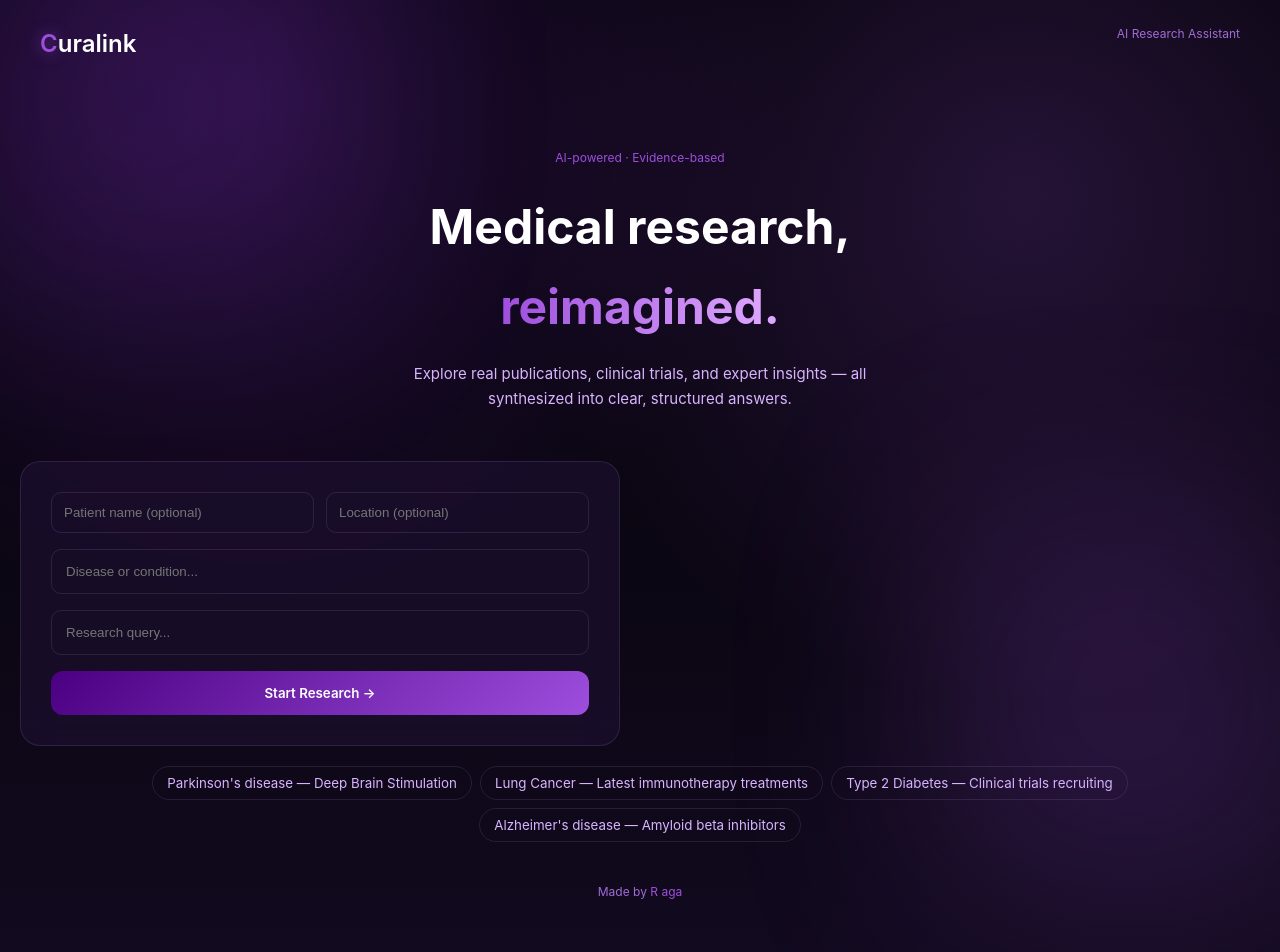
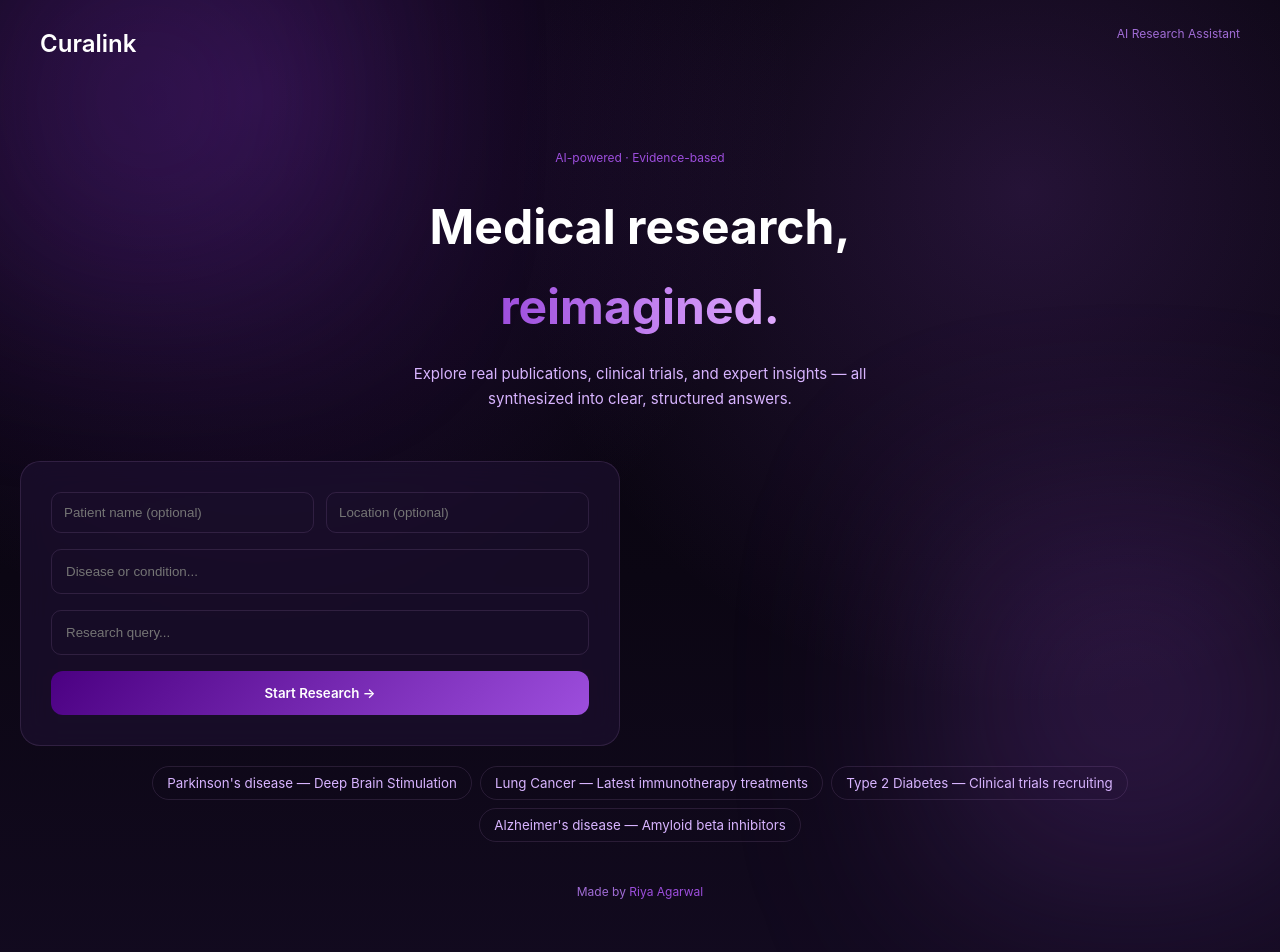
Before and after one commit to RiyaAgarwal0101/curalink, a React (Vite) app in the folder client/: page / in a window 1280 px wide. Shown: the top 952 px of the page. Built offline with nearby package versions, Linux system fonts and the light colour scheme; no server answers.

Commit message:
Update LandingPage.jsx

```diff
--- a/client/src/pages/LandingPage.jsx
+++ b/client/src/pages/LandingPage.jsx
@@ -41,7 +41,6 @@ export default function LandingPage() {
           patientName: form.patientName
         }
       })
-
     } catch {
       setError('Server connection failed.')
     } finally {
@@ -64,7 +63,8 @@ export default function LandingPage() {
       {/* Navbar */}
       <nav className={styles.nav}>
         <div className={styles.logo}>
-          <span className={styles.logoGlow}>C</span>uralink
+          <span className={styles.logoWhite}>Cura</span>
+          <span className={styles.logoAccent}>link</span>
         </div>
         <div className={styles.navTag}>AI Research Assistant</div>
       </nav>
@@ -149,7 +149,7 @@ export default function LandingPage() {
 
         {/* Footer */}
         <footer className={styles.footer}>
-          Made by <span>R aga</span>
+          Made by <span>Riya Agarwal</span>
         </footer>
 
       </main>
```
